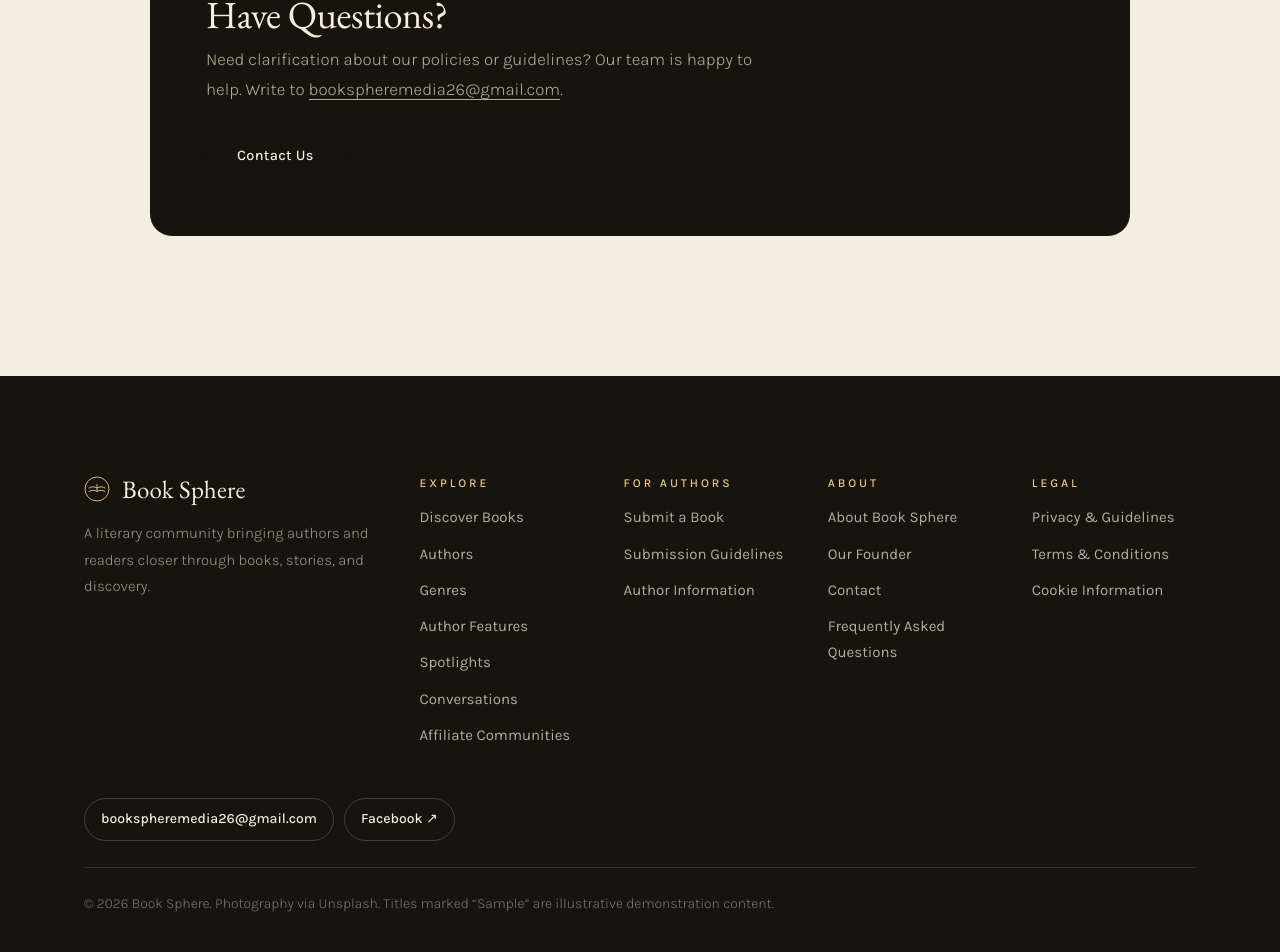
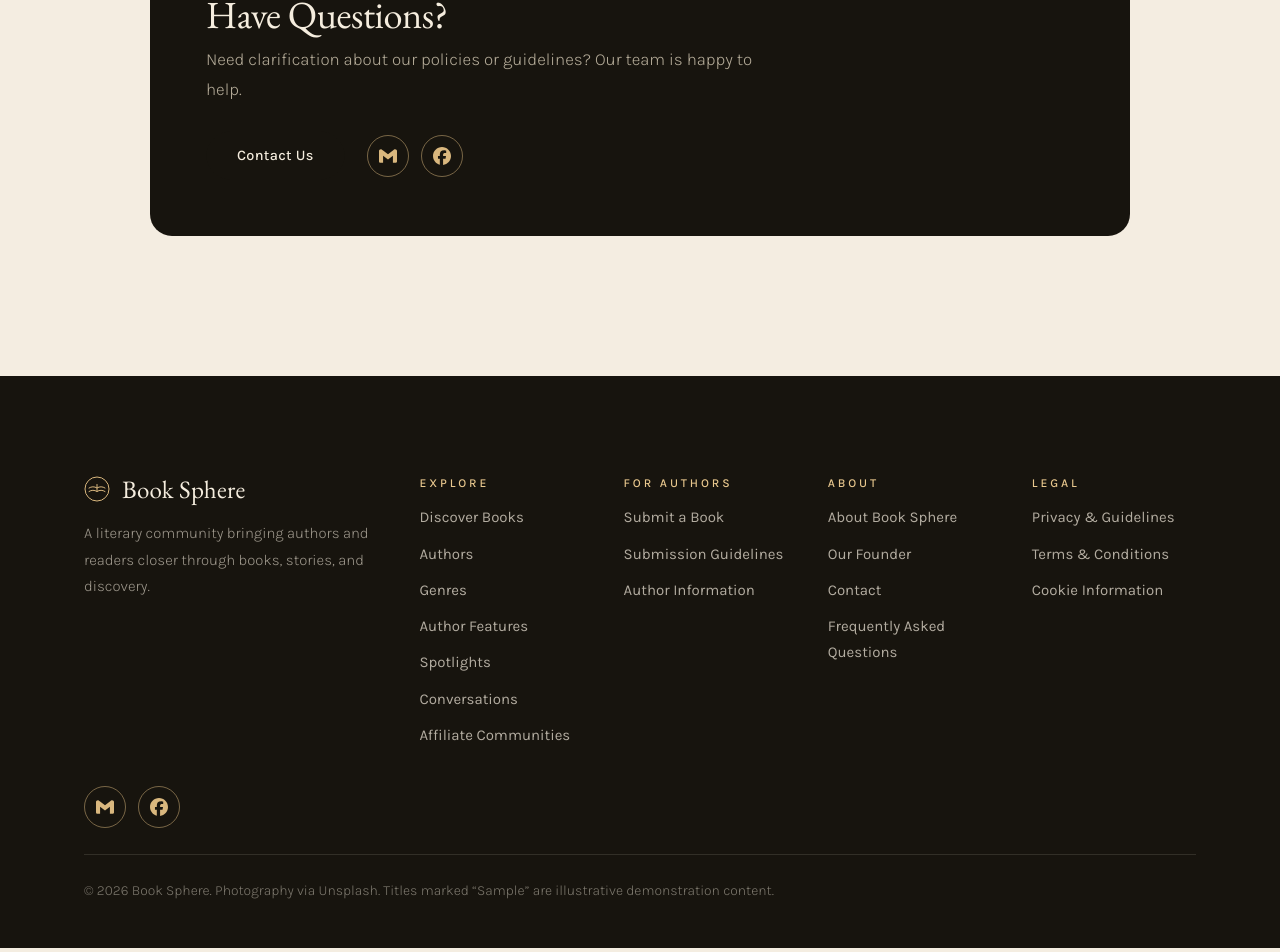
Before and after one commit to hasbunallah01/bookspheremedia, a Next.js app: page /privacy in a window 1280 px wide. Shown: the part 3730-4682 px from the top of the page. Built offline with nearby package versions, Linux system fonts and the light colour scheme; no server answers.

Commit message:
Contact: mail and Facebook icon links instead of written-out email

```diff
--- a/app/contact/page.tsx
+++ b/app/contact/page.tsx
@@ -1,9 +1,10 @@
+import { Social } from "@/components/Social";
 import { Crumbs } from "@/components/Cards";
 import { ContactForm } from "@/components/ContactForm";
 export const metadata = { title: "Contact", description: "Get in touch with Book Sphere.", alternates: { canonical: "/contact" } };
 export default function Page() {
   return (<>
     <header className="phead"><div className="wrap"><Crumbs items={[["Home", "/"], ["Contact"]]} /><h1>Let&apos;s Talk Books</h1><p className="lead">Have a question about Book Sphere, a book submission, an author feature, or a possible collaboration? We would be happy to hear from you.</p></div></header>
-    <section style={{ paddingTop: 70 }}><div className="wrap fbody"><aside className="toc"><p className="sec">Contact details</p><p style={{ fontSize: 15, marginBottom: 10 }}>Email: <a href="mailto:bookspheremedia26@gmail.com" style={{ borderBottom: "1px solid" }}>bookspheremedia26@gmail.com</a></p><p style={{ fontSize: 15 }}><a href="https://www.facebook.com/share/151kdU5hn9G/" target="_blank" rel="noopener noreferrer" style={{ borderBottom: "1px solid" }}>Book Sphere on Facebook ↗<span className="sr-only"> (opens in a new tab)</span></a></p></aside><ContactForm /></div></section>
+    <section style={{ paddingTop: 70 }}><div className="wrap fbody"><aside className="toc"><p className="sec">Contact details</p><p className="cdet">Email us or find us on Facebook.</p><Social light /></aside><ContactForm /></div></section>
   </>);
 }
--- a/app/globals.css
+++ b/app/globals.css
@@ -535,3 +535,15 @@ body:not(:has(.jhero,.phead)) .nav:not(.isopen){background:rgba(244,237,225,.84)
 body:not(:has(.jhero,.phead)) .nav:not(.isopen) :is(.links a,.navsub,.srch,.logo){color:var(--ink)}
 body:not(:has(.jhero,.phead)) .nav:not(.isopen) .burger span{background:var(--ink)}
 body:not(:has(.jhero,.phead)) .nav:not(.isopen) .logo .lm{color:var(--accent)}
+/* social icons (Zorvane pattern, j20 colours) */
+.socials{display:flex;gap:12px;flex-wrap:wrap;margin-top:28px}
+.sico{display:inline-flex;align-items:center;justify-content:center;width:42px;height:42px;border-radius:50%;border:1px solid rgba(217,183,126,.5);color:var(--gold);text-decoration:none;background:transparent;transition:background .3s,color .3s,border-color .3s,transform .3s var(--ease)}
+.sico svg{width:18px;height:18px}
+.sico:hover,.sico:focus-visible{background:var(--gold);border-color:var(--gold);color:var(--dark);transform:translateY(-2px)}
+.socials-light .sico{color:var(--accent);border-color:rgba(142,107,54,.45)}
+.socials-light .sico:hover,.socials-light .sico:focus-visible{background:var(--dark);border-color:var(--dark);color:var(--gold)}
+.cdet{font-size:15px;color:var(--muted);margin:0}.toc .socials{margin-top:16px}
+.lg-ctab{display:flex;align-items:center;gap:22px;flex-wrap:wrap}.lg-ctab .socials{margin:0}
+@media (prefers-reduced-motion:reduce){.sico:hover{transform:none}}
+.socials .sico{border:1px solid rgba(217,183,126,.5)!important;padding:0!important;margin:0!important}.socials-light .sico{border-color:rgba(142,107,54,.45)!important}.socials .sico:hover{border-color:var(--gold)!important}.socials-light .sico:hover{border-color:var(--dark)!important}
+.socials .sico{display:inline-flex!important;align-items:center!important;justify-content:center!important;width:42px!important;height:42px!important}
--- a/app/privacy/page.tsx
+++ b/app/privacy/page.tsx
@@ -1,3 +1,4 @@
+import { Social } from "@/components/Social";
 import Link from "next/link";
 import { Crumbs } from "@/components/Cards";
 import { privacyHero, commitment, privacyPolicy, communityStandards, editorialStandards, termsOfParticipation, intellectualProperty, securityTrust, privacyCta } from "@/data/legal-privacy";
@@ -20,7 +21,7 @@ export default function Page() {
       <Block b={intellectualProperty}><p className="lg-p">{intellectualProperty.description}</p></Block>
       <Block b={securityTrust}><Pts p={securityTrust.points} /></Block>
       <section className="lg-b rv" id="cookies"><p className="lg-n">08</p><div><p className="sec">Cookies</p><h2>Cookie information.</h2><p className="lg-p">The site currently uses no analytics or advertising cookies. If any are introduced, this section will be updated.</p></div></section>
-      <div className="lg-cta rv"><h2>{privacyCta.title}</h2><p>{privacyCta.description} Write to <a href="mailto:bookspheremedia26@gmail.com">bookspheremedia26@gmail.com</a>.</p><Link className="btn" href={privacyCta.cta.href}>{privacyCta.cta.label}</Link></div>
+      <div className="lg-cta rv"><h2>{privacyCta.title}</h2><p>{privacyCta.description}</p><div className="lg-ctab"><Link className="btn" href={privacyCta.cta.href}>{privacyCta.cta.label}</Link><Social /></div></div>
     </div>
   </>);
 }
--- a/components/Footer.tsx
+++ b/components/Footer.tsx
@@ -1,3 +1,4 @@
+import { Social } from "./Social";
 import Link from "next/link";
 import { Logo } from "./Logo";
 import { Year } from "./Year";
@@ -15,7 +16,7 @@ export function Footer() {
           <div><Logo /><p>A literary community bringing authors and readers closer through books, stories, and discovery.</p></div>
           {cols.map(([h, ls]) => <div key={h}><h4>{h}</h4>{ls.map(([href, l]) => <Link key={l} href={href}>{l}</Link>)}</div>)}
         </div>
-        <p className="soc"><a href="mailto:bookspheremedia26@gmail.com">bookspheremedia26@gmail.com</a><a href="https://www.facebook.com/share/151kdU5hn9G/" target="_blank" rel="noopener noreferrer">Facebook ↗<span className="sr-only"> (opens in a new tab)</span></a></p>
+        <Social />
         <p className="copy">© <Year /> Book Sphere. Photography via Unsplash. Titles marked “Sample” are illustrative demonstration content.</p>
       </div>
     </footer>
--- /dev/null
+++ b/components/Social.tsx
@@ -0,0 +1,10 @@
+export const FB = "https://www.facebook.com/share/151kdU5hn9G/";
+export const MAIL = "bookspheremedia26@gmail.com";
+export function Social({ light = false }: { light?: boolean }) {
+  return (
+    <div className={`socials${light ? " socials-light" : ""}`}>
+      <a className="sico" href={`mailto:${MAIL}`} aria-label="Email Book Sphere" title="Email"><svg viewBox="0 0 24 24" aria-hidden="true" fill="currentColor"><path d="M24 5.46v13.9c0 .91-.73 1.64-1.64 1.64h-3.82v-9.27L12 16.64l-6.55-4.91v9.27H1.64A1.64 1.64 0 0 1 0 19.37V5.46c0-2.02 2.31-3.18 3.930-1.96L5.45 4.64 12 9.55l6.550-4.91 1.52-1.15C21.69 2.28 24 3.43 24 5.46z" /></svg></a>
+      <a className="sico" href={FB} target="_blank" rel="noopener noreferrer" aria-label="Book Sphere on Facebook (opens in a new tab)" title="Facebook"><svg viewBox="0 0 24 24" aria-hidden="true" fill="currentColor"><path d="M9.1 23.69v-7.98H6.63v-3.67H9.1v-1.58c0-4.09 1.85-5.98 5.86-5.98.4 0 .96.04 1.47.1.39.04.77.11 1.14.2v3.32a8.6 8.6 0 0 0-1.390-.05c-.71 0-1.26.1-1.68.31-.29.15-.52.36-.68.62-.26.42-.37 1-.37 1.75v1.3h3.92l-.67 3.67h-3.25v8.24C19.4 23.240 24 18.18 24 12.04 24 5.42 18.63.04 12 .04S0 5.42 0 12.04c0 5.63 3.87 10.35 9.1 11.65z" /></svg></a>
+    </div>
+  );
+}
--- a/data/faq.ts
+++ b/data/faq.ts
@@ -7,6 +7,6 @@ export const FAQ: [string, string][] = [
   ["Does Book Sphere sell books directly?", "Book Sphere is designed primarily as a literary discovery community. Where an official purchase or publisher link is available, readers may be directed to the relevant external website. Any direct sales functionality will be identified separately if introduced."],
   ["Can I request an author feature?", "Authors may express interest in being considered for a feature. Availability, eligibility, and any applicable requirements should be explained clearly by the Book Sphere team."],
   ["Is author promotion guaranteed?", "No. Inclusion in the community and consideration for an author feature are separate from any promise of specific promotional results. Book Sphere should not guarantee sales, reviews, or a particular level of audience engagement."],
-  ["How can I contact Book Sphere?", "Please use the contact form on the website, or email bookspheremedia26@gmail.com."],
+  ["How can I contact Book Sphere?", "Please use the contact form on the website, or email us using the mail icon on our contact page."],
   ["Can I update my book information?", "Authors can contact the Book Sphere team to request corrections or updates to published book information. If author accounts are introduced, eligible authors may also be able to manage their profiles directly."],
 ];
--- a/data/legal-terms.ts
+++ b/data/legal-terms.ts
@@ -134,7 +134,7 @@ export const termsSections: TermItem[] = [
     icon: "mail",
     title: "Contact Us",
     description:
-      "Have questions about these terms? We're happy to help — reach out any time at bookspheremedia26@gmail.com.",
+      "Have questions about these terms? We're happy to help — reach out any time through our contact page.",
   },
 ];
 
```
